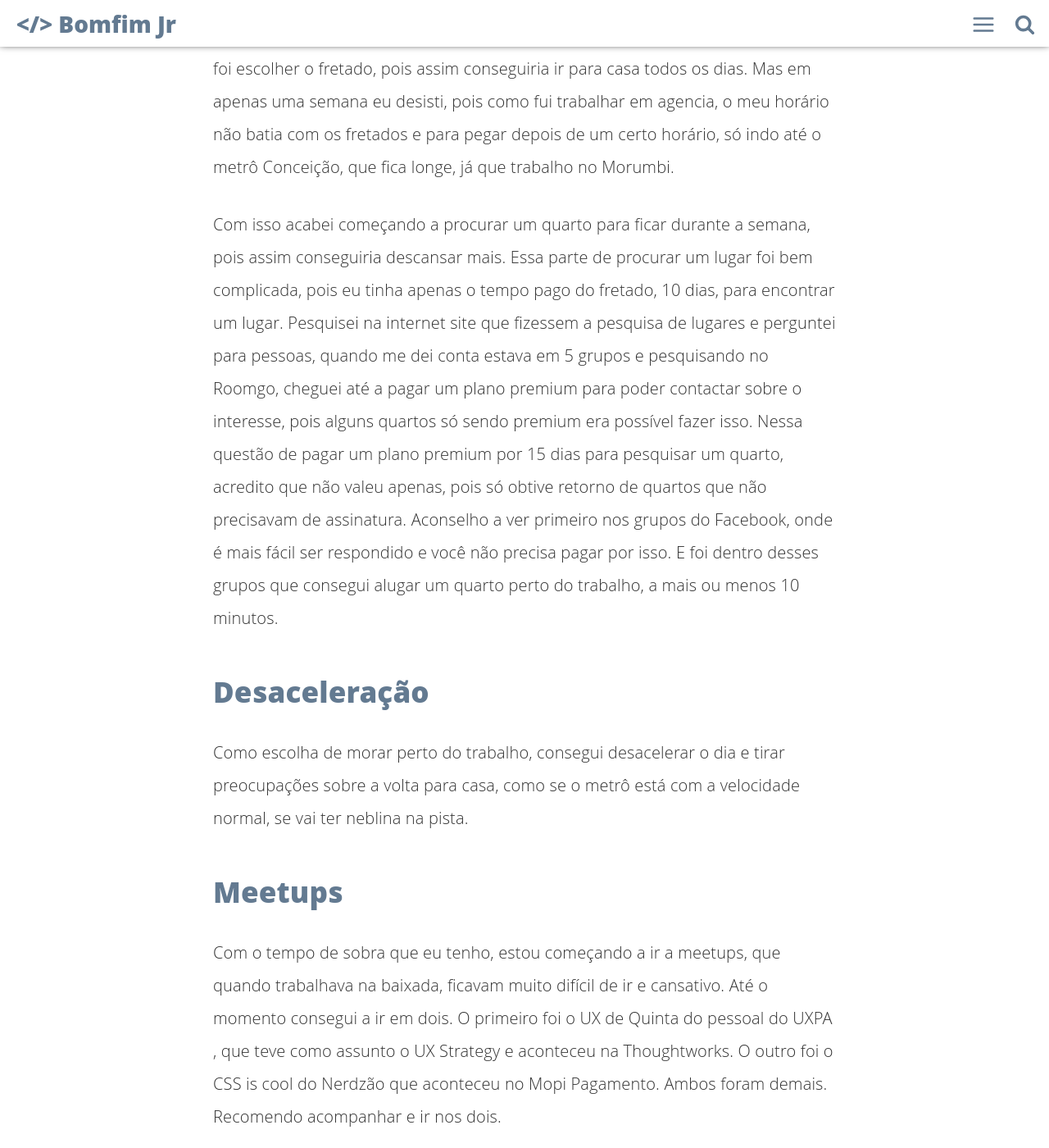
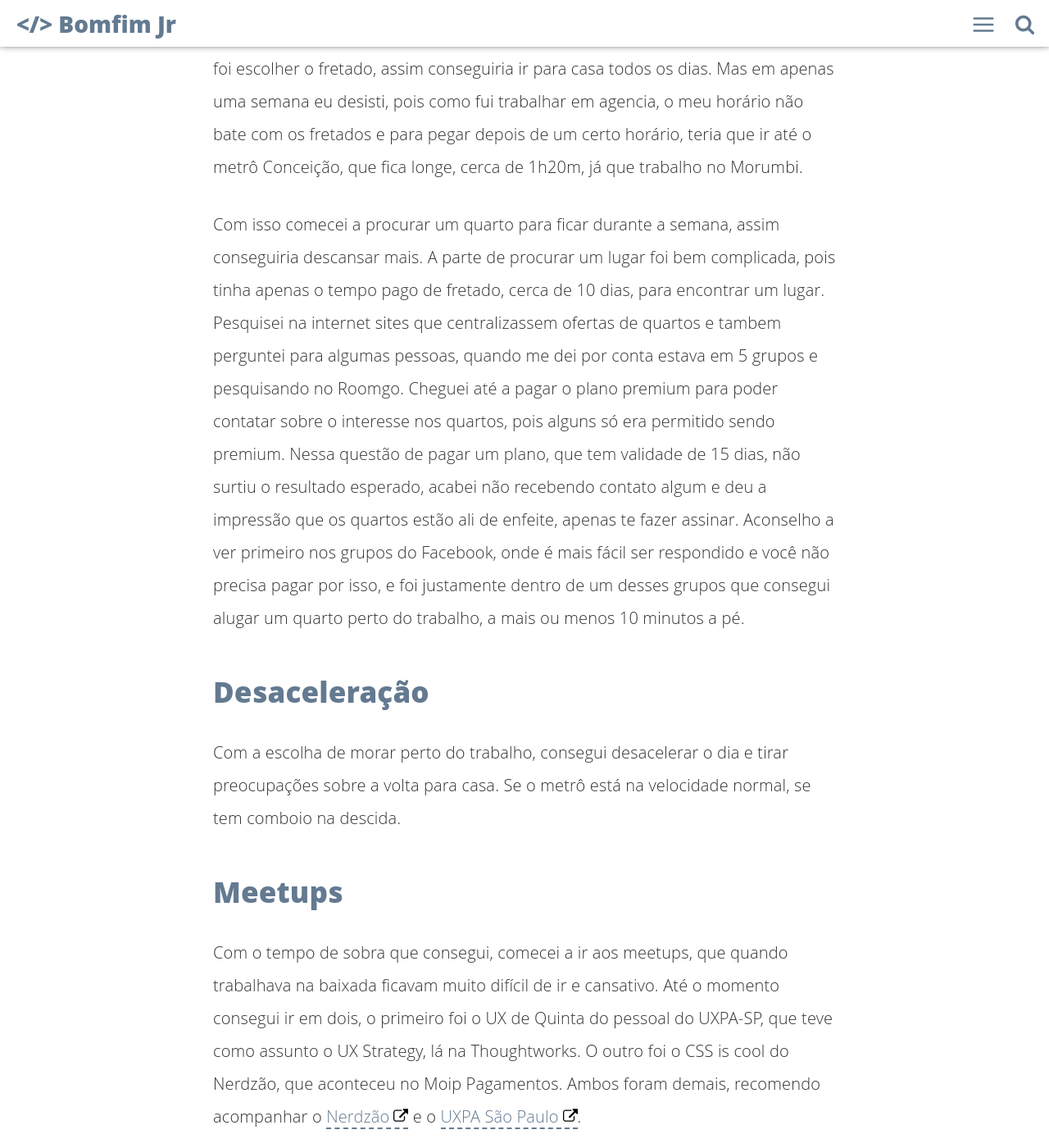
Before and after one commit to bfmjr/bfmjr.github.io, a Jekyll site: the page built from _posts/2018-05-13-trabalho-em-sampa-e-primeiros-meetups.md, in a window 1280 px wide and 1400 px high, scrolled down 790 px. Shown: the whole window at 82% size. Built offline with Jekyll 4.4.1, drawn with Linux system fonts in a browser that asks for light colours; comment, search, counter and statistics services are not loaded; some of the changed text lies outside the part shown.

Commit message:
Postagem sobre Trabalhar em São Paulo

```diff
--- a/_posts/2018-05-13-trabalho-em-sampa-e-primeiros-meetups.md
+++ b/_posts/2018-05-13-trabalho-em-sampa-e-primeiros-meetups.md
@@ -1,35 +1,36 @@
 ---
 layout: post
 title: "Trabalho em Sampa e Primeiros Meetups"
-date: 2018-05-13 22:19:26
+date: 2018-05-14 14:44:00
 image: '/assets/img/'
-description: 'Como foi a vinda para Sampa e os primeiros eventos.'
+description: 'Como foi vir trabalhar para Sampa e os primeiros eventos.'
 main-class: 'dev'
 color: '#C0315f'
 tags:
+    - 'oportunidade'
+    - 'trabalho'
 categories:
     - 'dev'
-twitter_text: 'Como foi a vinda para Sampa e os primeiros eventos.'
-introduction: 'Como foi a vinda para Sampa e os primeiros eventos.'
+twitter_text: 'Como foi vir trabalhar para Sampa e os primeiros eventos.'
+introduction: 'Como foi vir trabalhar para Sampa e os primeiros eventos.'
 ---
 
 Ae Pessoal, beleza ?
 
-A mais ou menos um mês, tive a oportunidade de vir trabalhar em Sampa, e vou compartilha da experiência até agora.
-
+A mais ou menos um mês, tive a oportunidade de vir trabalhar em Sampa e vou compartilha da experiência até agora.
 ## Fretado X Morar
 
-Como eu sou da baixada, mais precisamente de São Vicente, minha primeira opção foi escolher o fretado, pois assim conseguiria ir para casa todos os dias. Mas em apenas uma semana eu desisti, pois como fui trabalhar em agencia, o meu horário não batia com os fretados e para pegar depois de um certo horário, só indo até o metrô Conceição, que fica longe, já que trabalho no Morumbi.
+Como eu sou da baixada, mais precisamente de São Vicente, minha primeira opção foi escolher o fretado, assim conseguiria ir para casa todos os dias. Mas em apenas uma semana eu desisti, pois como fui trabalhar em agencia, o meu horário não bate com os fretados e para pegar depois de um certo horário, teria que ir até o metrô Conceição, que fica longe, cerca de 1h20m, já que trabalho no Morumbi.
 
-Com isso acabei começando a procurar um quarto para ficar durante a semana, pois assim conseguiria descansar mais. Essa parte de procurar um lugar foi bem complicada, pois eu tinha apenas o tempo pago do fretado, 10 dias, para encontrar um lugar. Pesquisei na internet site que fizessem a pesquisa de lugares e perguntei para pessoas, quando me dei conta estava em 5 grupos e pesquisando no Roomgo, cheguei até a pagar um plano premium para poder contactar sobre o interesse, pois alguns quartos só sendo premium era possível fazer isso. Nessa questão de pagar um plano premium por 15 dias para pesquisar um quarto, acredito que não valeu apenas, pois só obtive retorno de quartos que não precisavam de assinatura. Aconselho a ver primeiro nos grupos do Facebook, onde é mais fácil ser respondido e você não precisa pagar por isso. E foi dentro desses grupos que consegui alugar um quarto perto do trabalho, a mais ou menos 10 minutos.
+Com isso comecei a procurar um quarto para ficar durante a semana, assim conseguiria descansar mais. A parte de procurar um lugar foi bem complicada, pois tinha apenas o tempo pago de fretado, cerca de 10 dias, para encontrar um lugar. Pesquisei na internet sites que centralizassem ofertas de quartos e tambem perguntei para algumas pessoas, quando me dei por conta estava em 5 grupos e pesquisando no Roomgo. Cheguei até a pagar o plano premium para poder contatar sobre o interesse nos quartos, pois alguns só era permitido sendo premium. Nessa questão de pagar um plano, que tem validade de 15 dias, não surtiu o resultado esperado, acabei não recebendo contato algum e deu a impressão que os quartos estão ali de enfeite, apenas te fazer assinar. Aconselho a ver primeiro nos grupos do Facebook, onde é mais fácil ser respondido e você não precisa pagar por isso, e foi justamente dentro de um desses grupos que consegui alugar um quarto perto do trabalho, a mais ou menos 10 minutos a pé.
 
 ## Desaceleração
 
-Como escolha de morar perto do trabalho, consegui desacelerar o dia e tirar preocupações sobre a volta para casa, como se o metrô está com a velocidade normal, se vai ter neblina na pista.
+Com a escolha de morar perto do trabalho, consegui desacelerar o dia e tirar preocupações sobre a volta para casa. Se o metrô está na velocidade normal, se tem comboio na descida.
 
 ## Meetups
 
-Com o tempo de sobra que eu tenho, estou começando a ir a meetups, que quando trabalhava na baixada, ficavam muito difícil de ir e cansativo. Até o momento consegui a ir em dois. O primeiro foi o UX de Quinta do pessoal do UXPA , que teve como assunto o UX Strategy e aconteceu na Thoughtworks. O outro foi o CSS is cool do Nerdzão que aconteceu no Mopi Pagamento. Ambos foram demais. Recomendo acompanhar e ir nos dois.
+Com o tempo de sobra que consegui, comecei a ir aos meetups, que quando trabalhava na baixada ficavam muito difícil de ir e cansativo. Até o momento consegui ir em dois, o primeiro foi o UX de Quinta do pessoal do UXPA-SP, que teve como assunto o UX Strategy, lá na Thoughtworks. O outro foi o CSS is cool do Nerdzão, que aconteceu no Moip Pagamentos. Ambos foram demais, recomendo acompanhar o [Nerdzão](https://www.meetup.com/pt-BR/Nerdzao/) e o [UXPA São Paulo](https://www.meetup.com/pt-BR/UXPA-Sao-Paulo/).
 
 
-Para finalizar, fui uma mudança grande vir trabalhar em Sampa e muito boa. Pretendo ir em eventos fora da área de tecnologia, como standups, teatros e por aí vai.
+Foi uma mudança grande vir trabalhar em Sampa e muito boa. Quando aparecer oportunidades de reinventar sua rotina, avalie e se a única coisa que te impede é o medo, abraça ele e vai.
```
Also changed, not shown: _posts/2018-05-13-frontin-campinas---2018.md (deleted, +0 -50 lines).
